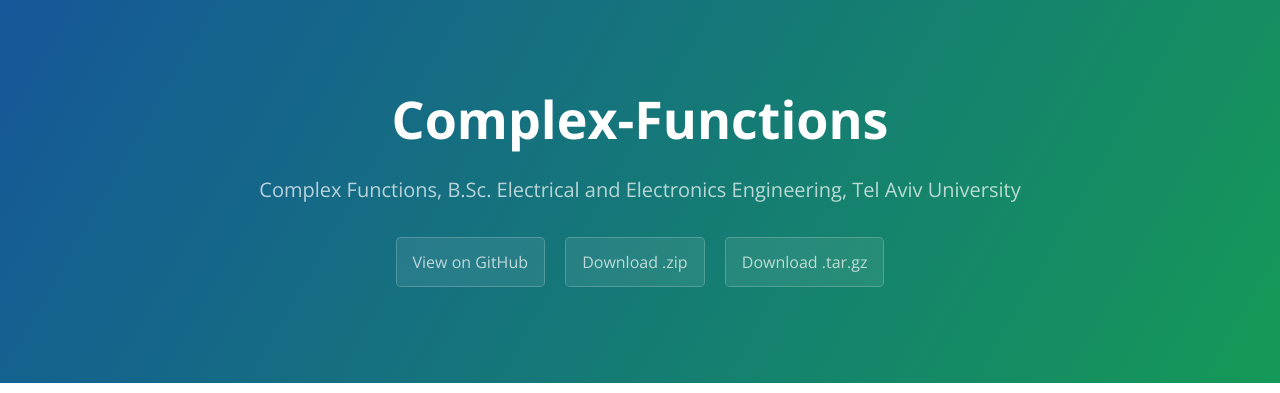
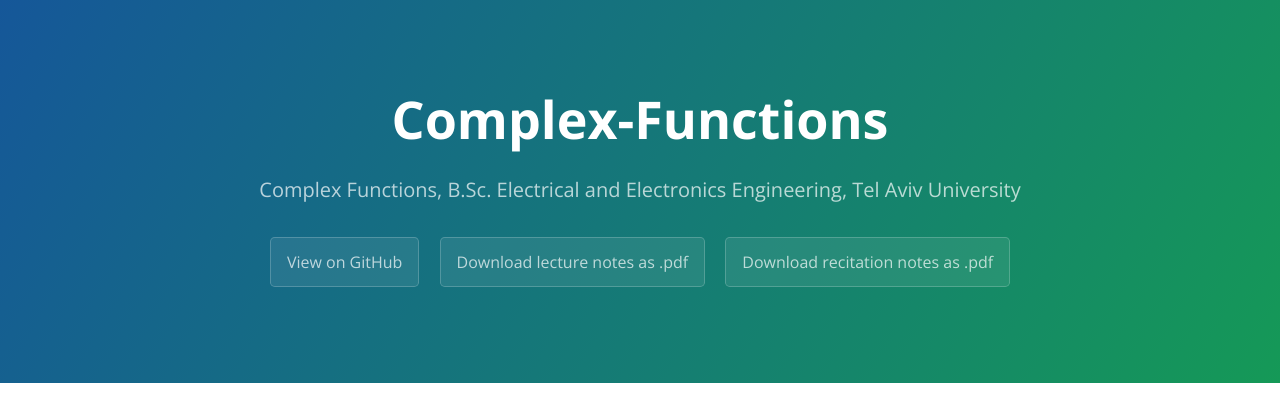
Before and after one commit to aakashjog/Complex-Functions, a plain HTML site: page index.html in a window 1280 px wide. Shown: the top 393 px of the page. Drawn offline with nearby package versions, Linux system fonts and the light colour scheme.

Commit message:
Buttons added for .pdf downloads

```diff
--- a/index.html
+++ b/index.html
@@ -14,8 +14,8 @@
       <h1 class="project-name">Complex-Functions</h1>
       <h2 class="project-tagline">Complex Functions, B.Sc. Electrical and Electronics Engineering, Tel Aviv University</h2>
       <a href="https://github.com/aakashjog/Complex-Functions" class="btn">View on GitHub</a>
-      <a href="https://github.com/aakashjog/Complex-Functions/zipball/master" class="btn">Download .zip</a>
-      <a href="https://github.com/aakashjog/Complex-Functions/tarball/master" class="btn">Download .tar.gz</a>
+      <a href="https://github.com/aakashjog/Complex-Functions/raw/master/Notes/Notes.pdf" class="btn">Download lecture notes as .pdf</a>
+      <a href="https://github.com/aakashjog/Complex-Functions/raw/master/Recitations/Recitations.pdf" class="btn">Download recitation notes as .pdf</a>
     </section>
 
     <section class="main-content">
```
